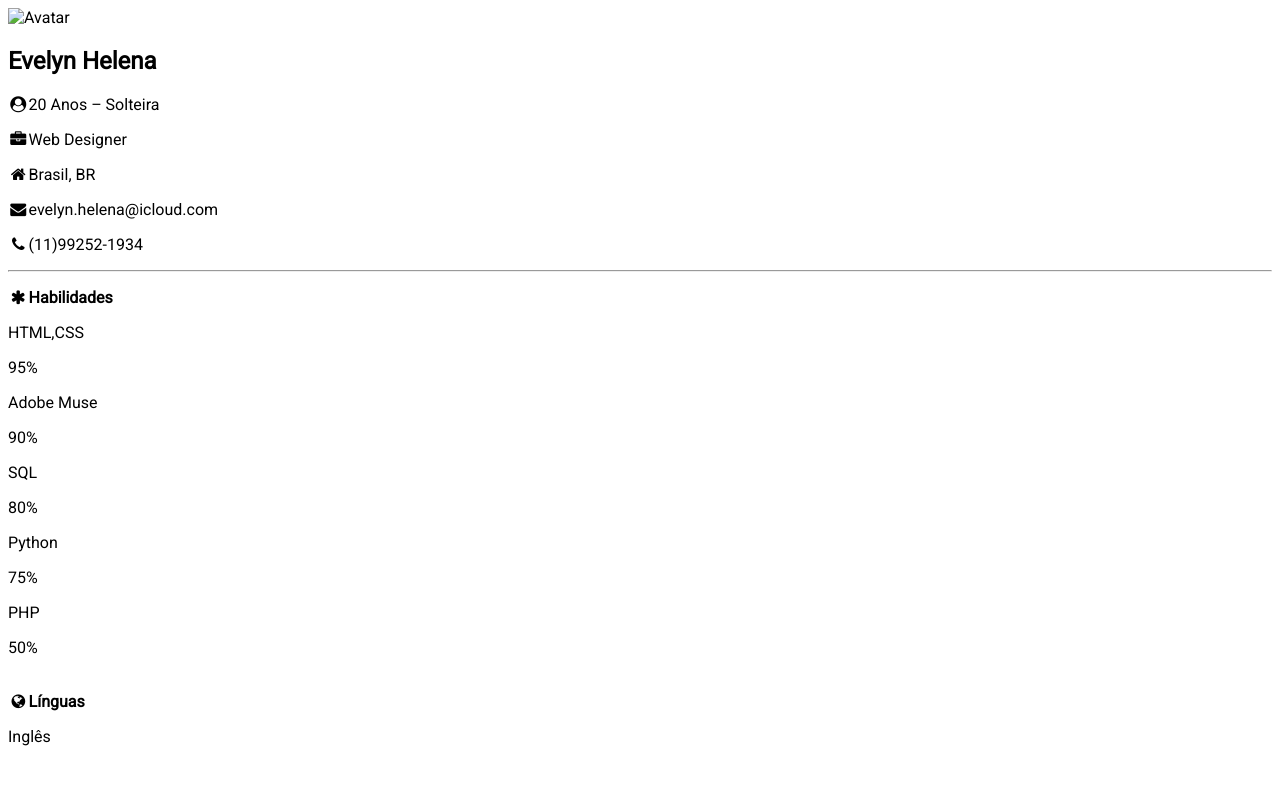
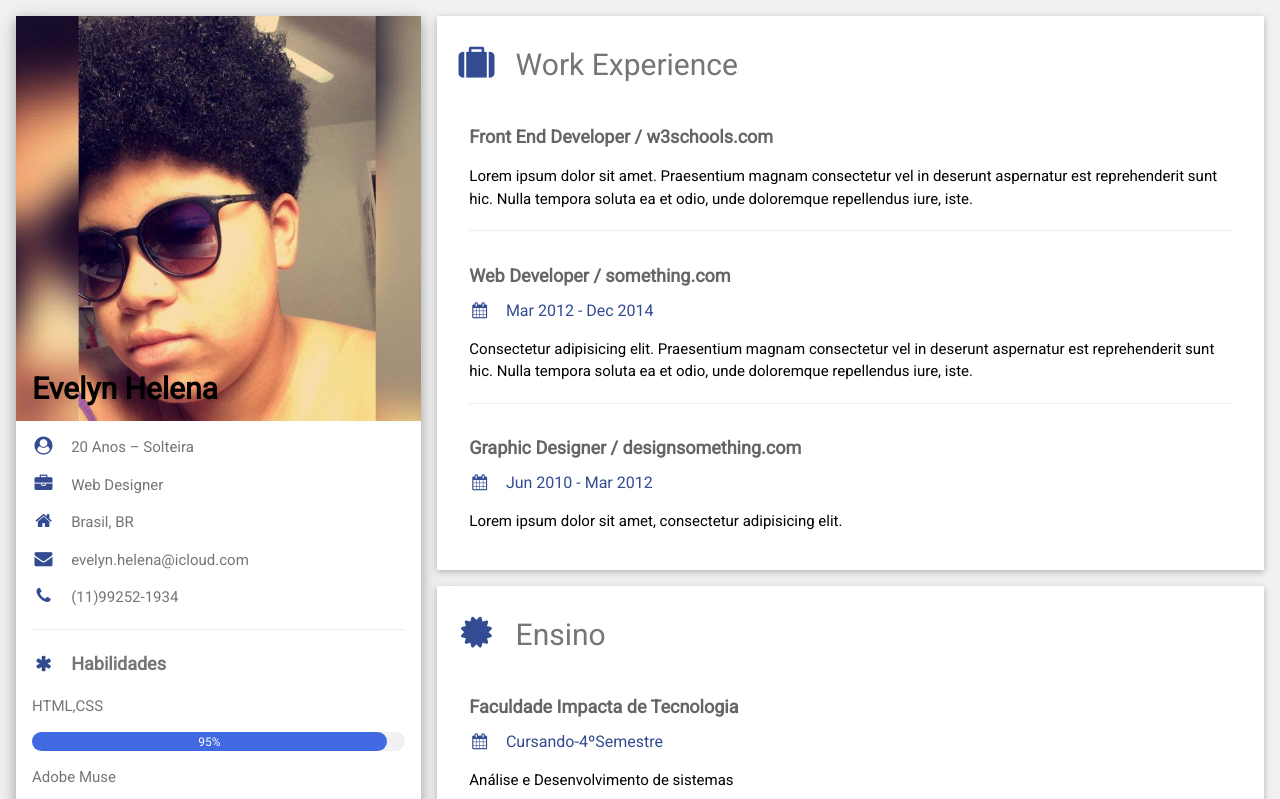
Before and after one commit to evelynhelena13/curriculo, a plain HTML site: page index.html in a window 1280 px wide. Shown: the top 799 px of the page. Drawn offline with Linux system fonts and the light colour scheme.

Commit message:
Update index.html

```diff
--- a/index.html
+++ b/index.html
@@ -3,7 +3,7 @@
 <title>W3.CSS Template</title>
 <meta charset="UTF-8">
 <meta name="viewport" content="width=device-width, initial-scale=1">
-<link rel="stylesheet" href="..\css\estulo.css">
+<link rel="stylesheet" href="estulo.css">
 <link rel='stylesheet' href='https://fonts.googleapis.com/css?family=Roboto'>
 <link rel="stylesheet" href="https://cdnjs.cloudflare.com/ajax/libs/font-awesome/4.7.0/css/font-awesome.min.css">
 <style>
@@ -22,7 +22,7 @@ html,body,h1,h2,h3,h4,h5,h6 {font-family: "Roboto", sans-serif}
 
       <div class="w3-white w3-text-grey w3-card-4">
         <div class="w3-display-container">
-           <img src="..\imagems\eu.jpg" style="width:100%" alt="Avatar">
+           <img src="eu.jpg" style="width:100%" alt="Avatar">
           <div class="w3-display-bottomleft w3-container w3-text-black">
             <h2><strong>Evelyn Helena</strong></h2>
           </div>
```
